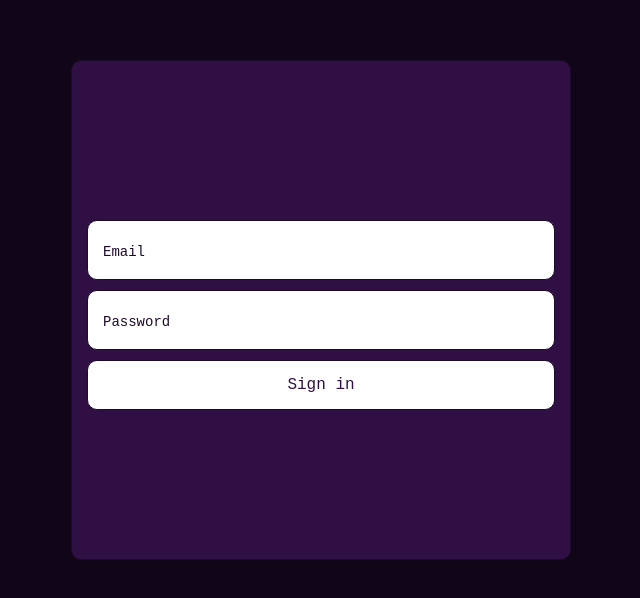
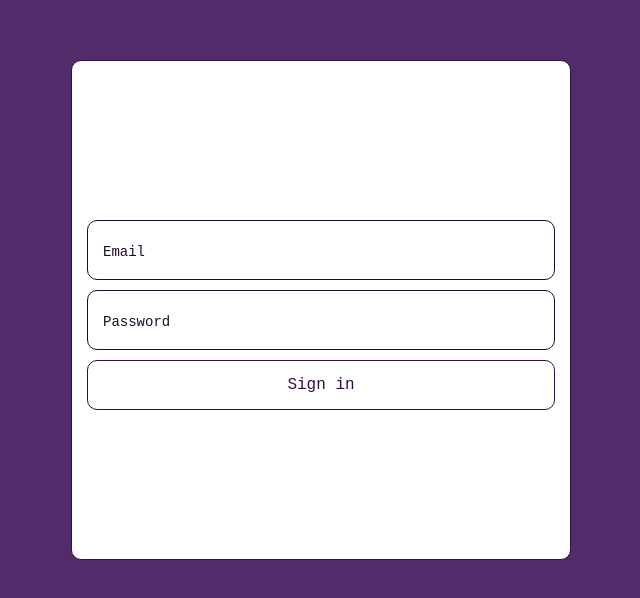
Before and after one commit to paulorodriguesdevcode/bhstore-app, a React (Create React App) app: page / in a window 1280 px wide. Shown: the part 140-738 px from the top of the page, without its empty margins (319-959 px from the left). Built offline with nearby package versions, Linux system fonts and the light colour scheme.

Commit message:
fix: colors of app

```diff
--- a/src/components/FormStore/styles.scss
+++ b/src/components/FormStore/styles.scss
@@ -1,14 +1,14 @@
 @import '../../../src/global.scss';
 
 .input-search-store{
-        color: $color-dark;
+        color: $color-soft;;
         height: pxtorem(50px);
-        border: pxtorem(1px) solid $color-dark;
+        border: pxtorem(1px) solid $color-soft;
         border-radius:pxtorem(10px);
         margin-top: pxtorem(30px);
 
         &::placeholder {
-          color: $color-dark;
+          color: $color-soft;
           font-family: $font-secondary;
           font-size: pxtorem(14px);
         }
--- a/src/components/InputLogin/styles.scss
+++ b/src/components/InputLogin/styles.scss
@@ -1,7 +1,8 @@
 @import '../../../src/global.scss';
 
 .input-login{
-        color: $color-dark;
+        color: $color-white;
+        background-color:$color-white;
         height: pxtorem(60px);
         border: pxtorem(1px) solid $color-dark;
         border-radius:pxtorem(10px);
--- a/src/components/InputSearchStore/styles.scss
+++ b/src/components/InputSearchStore/styles.scss
@@ -1,14 +1,14 @@
 @import '../../../src/global.scss';
 
 .input-search-store{
-        color: $color-dark;
+        color:$color-soft;
         height: pxtorem(50px);
         border: pxtorem(1px) solid $color-dark;
         border-radius:pxtorem(10px);
         margin-top: pxtorem(30px);
 
         &::placeholder {
-          color: $color-dark;
+          color: $color-soft;
           font-family: $font-secondary;
           font-size: pxtorem(14px);
         }
--- a/src/components/MainHome/styles.scss
+++ b/src/components/MainHome/styles.scss
@@ -28,7 +28,7 @@
     height: pxtorem(50px);
     margin-top: pxtorem(30px);
     border-radius:pxtorem(10px);
-    background-color:$color-dark;
+    background-color:$color-soft;
   }
 }
 
@@ -42,7 +42,7 @@
   height: pxtorem(50px);
   margin-top:pxtorem(50px);
   border-radius:pxtorem(10px);
-  background-color:$color-dark !important;  ///
+  background-color:$color-soft !important;  ///
 }
 
 //I'm using !important because the bootstrap is not local on the machine and I can't rewrite the css class
--- a/src/components/NavbarTop/styles.scss
+++ b/src/components/NavbarTop/styles.scss
@@ -1,7 +1,7 @@
 @import '../../../src/global.scss';
 
 .nav-bar-top{
-    background-color: $color-dark !important;
+    background-color: $color-soft !important;
     display: flex !important;
     justify-content: center !important;
 
--- a/src/pages/Login/styles.scss
+++ b/src/pages/Login/styles.scss
@@ -1,7 +1,7 @@
 @import '../../global.scss';
 
 .page-all{
-    background: #110618   ;
+    background: $color-brillant   ;
     display: flex;
     align-items: center;
     justify-content: center;
@@ -11,7 +11,7 @@
 
 .main-content{
     margin-top:pxtorem(100px);
-    background-color: $color-soft;
+    background-color: $color-white;
 
     display: flex;
     justify-content: center;
@@ -21,7 +21,7 @@
     width:pxtorem(500px);
     height:pxtorem(500px);
 
-    border: pxtorem(1px) solid $color-dark;
+    border: pxtorem(1px) solid $color-soft;
     border-radius:pxtorem(10px);
 
     .btn-sign-in{
@@ -30,10 +30,11 @@
         background-color: white;
         color: $color-soft;
         font-family: $font-secondary;
-        border: pxtorem(1px) solid $color-dark;
+        border: pxtorem(1px) solid $color-soft;
         border-radius:pxtorem(10px);
 
         &:hover{
+            transition-delay: 0.10ms;
             background-color:$color-brillant;
             color:$color-white;
         }
```
